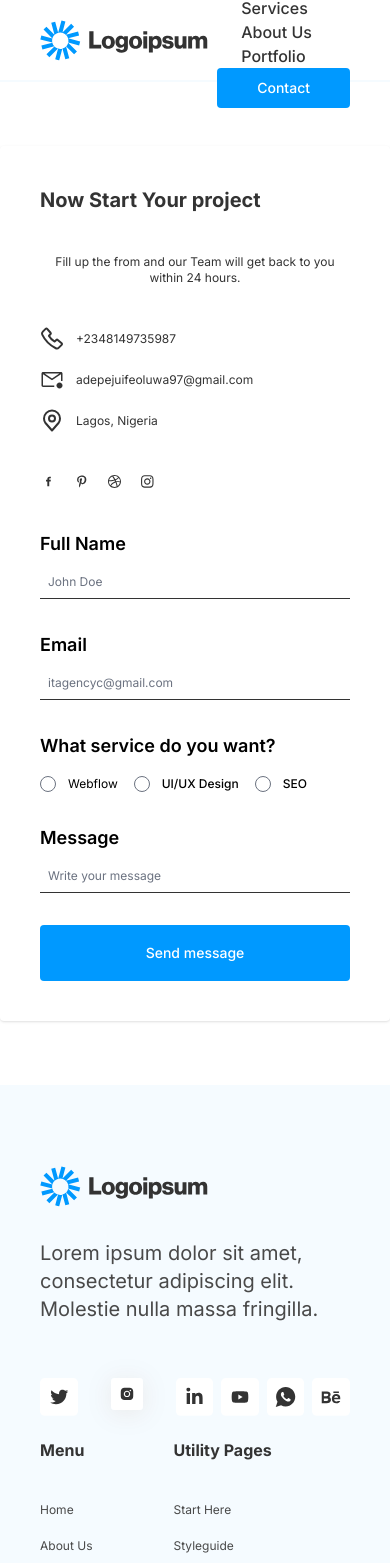
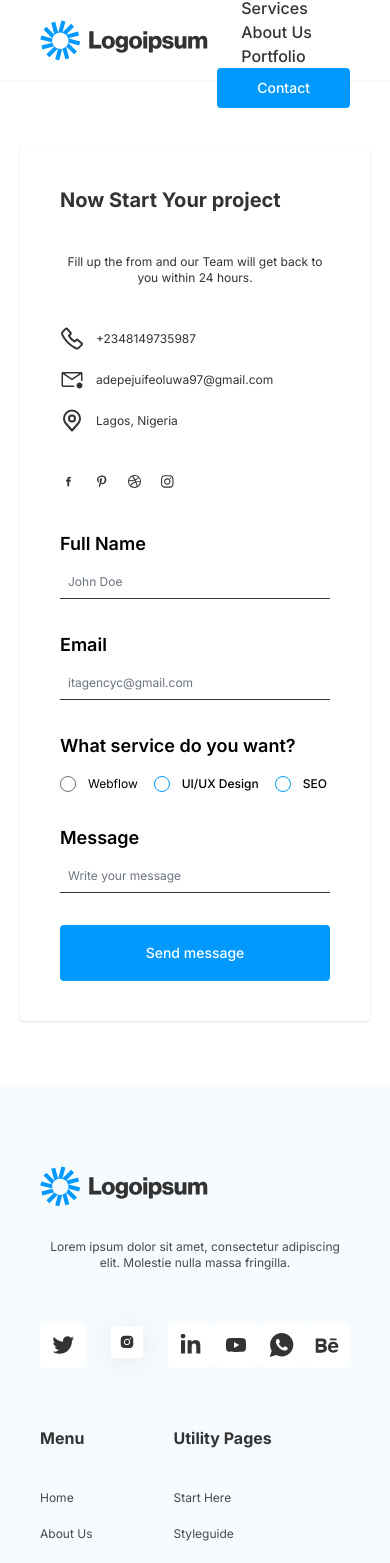
Before and after one commit to Adepejustephen/agencu-landing-page, a React (Create React App) app: page /contact in a window 390 px wide. Shown: the top 1563 px of the page. Built offline with nearby package versions, Linux system fonts and the light colour scheme.

Commit message:
fix contact ui

```diff
--- a/src/components/contact/index.tsx
+++ b/src/components/contact/index.tsx
@@ -4,7 +4,7 @@ import { Button } from "../generalComponents";
 
 export const ContactUI = () => {
   return (
-    <section className="w-full  py-16 md:px-25 lg:px-40">
+    <section className="w-full  px-5 py-16 md:px-25 lg:px-40">
       <div className="flex flex-col bg-#C2BDBD w-full shadow rounded px-10 py-10 gap-10 md:flex-row md:gap-x-16 lg:gap-28  md:px-20 ">
         <div className="flex flex-col gap-10 md:max-w-sm">
           <h4 className="text-black font-bold text-xl md:text-3xl">
@@ -35,7 +35,7 @@ export const ContactUI = () => {
           {/* Form Item */}
           <div className="flex flex-col gap-2">
             <label
-              htmlFor=""
+              htmlFor="full-name"
               className="text text-#000000 text-lg font-semibold md:text-xl "
             >
               Full Name
@@ -43,6 +43,7 @@ export const ContactUI = () => {
             <input
               type="text"
               placeholder="John Doe"
+              name="service"
               className="form-input border-0 border-b border-black focus:ring-0 focus:border-black p-2 text-black text-xs md:text-sm "
             />
           </div>
@@ -68,28 +69,43 @@ export const ContactUI = () => {
             </h4>
             <div className="flex  gap-4">
               <div className="flex  gap-3 items-center">
-                <input type="radio" className="   checked:bg-blue " />
+                <input
+                  id="webflow"
+                  type="radio"
+                  className="   checked:bg-blue cursor-pointer"
+                  name="service"
+                />
                 <label
-                  htmlFor=""
-                  className="text text-#000000 text-xs ffont-medium md:text-sm "
+                  htmlFor="webflow"
+                  className="text text-#000000 text-xs ffont-medium md:text-sm border-blue"
                 >
                   Webflow
                 </label>
               </div>
               <div className="flex  gap-3 items-center">
-                <input type="radio" className="   checked:bg-blue " />
+                <input
+                  type="radio"
+                  className="   checked:bg-blue cursor-pointer border-blue"
+                  name="service"
+                  id="ui-ux"
+                />
                 <label
-                  htmlFor=""
+                  htmlFor="ui-ux"
                   className="text text-#000000 text-xs font-medium md:text-sm "
                 >
                   UI/UX Design
                 </label>
               </div>
               <div className="flex  gap-3 items-center">
-                <input type="radio" className="   checked:bg-blue " />
+                <input
+                  type="radio"
+                  className="   checked:bg-blue cursor-pointer border-blue"
+                  name="service"
+                  id="seo"
+                />
                 <label
-                  htmlFor=""
-                  className="text text-#000000 text-xs font-medium md:text-sm "
+                  htmlFor="seo"
+                  className="text text-#000000 text-xs font-medium md:text-sm  "
                 >
                   SEO
                 </label>
@@ -100,7 +116,7 @@ export const ContactUI = () => {
           <div className="flex flex-col gap-2">
             <label
               htmlFor=""
-              className="text text-#000000 text-lg font-semibold md:text-xl "
+              className="text text-#000000 text-lg font-semibold md:text-xl r"
             >
               Message
             </label>
--- a/src/components/generalComponents/button/index.tsx
+++ b/src/components/generalComponents/button/index.tsx
@@ -1,4 +1,4 @@
-import { Link, LinkProps } from "react-router-dom";
+import { Link } from "react-router-dom";
 
 type ButtonProp = {
   children: React.ReactNode;
--- a/src/components/generalComponents/layouts/footer/index.tsx
+++ b/src/components/generalComponents/layouts/footer/index.tsx
@@ -4,18 +4,18 @@ import { Button } from "../../button";
 
 export const Footer = () => {
   return (
-    <footer className="bg-footerBg w-full flex flex-wrap justify-between py-20  px-10 md:px-12 lg:px-20 lg:gap-32 ">
+    <footer className="bg-footerBg w-full flex gap-10 flex-wrap justify-between py-20  px-10 md:px-12 lg:px-20 lg:gap-32 ">
       {/* LOGO AND SOCIAL ICONS */}
       <div className="flex flex-col gap-8 max-w-xs">
         <div>
           <img src={Logo} alt="Logo" className="object-contain" />
         </div>
 
-        <p className="text-bodyColor text-xl md:text-sm font-normal">
+        <p className="text-bodyColor text-xs text-center  font-normal md:text-sm md:text-left">
           Lorem ipsum dolor sit amet, consectetur adipiscing elit. Molestie
           nulla massa fringilla.
         </p>
-        <div className="flex gap-2 items-center">
+        <div className="flex  items-center md:gap-2">
           <img
             src={Twitter}
             alt="twitter"
@@ -49,7 +49,7 @@ export const Footer = () => {
         </div>
       </div>
       {/* LINKs */}
-      <div className="flex gap-20">
+      <div className="flex  justify-between gap-20">
         <div className="flex flex-col gap-10">
           <h4 className="text-black text-md md:text-xl font-bold">Menu</h4>
           <ul className="flex flex-col gap-5">
```
